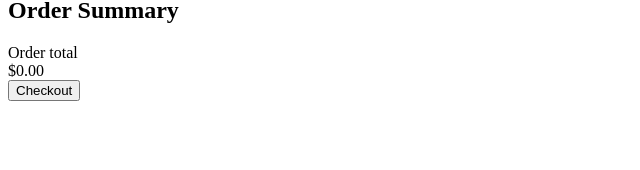
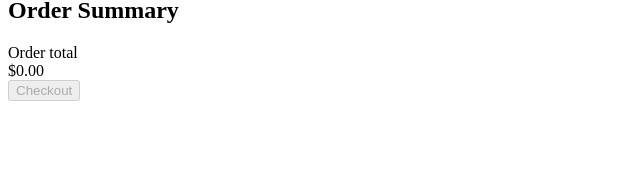
Before and after one commit to ceepu8/ecommerce-client, a Next.js app: page /cart in a window 1280 px wide. Shown: the part 121-291 px from the top of the page, without its empty margins (0-640 px from the left). Built offline with nearby package versions, Linux system fonts and the light colour scheme.

Commit message:
fix(button): add disabled button

```diff
--- a/app/(routes)/cart/components/summary.tsx
+++ b/app/(routes)/cart/components/summary.tsx
@@ -47,7 +47,11 @@ const Summary = () => {
           <Currency value={total} />
         </div>
       </div>
-      <Button onClick={onCheckout} className="w-full mt-6">
+      <Button
+        disabled={items.length === 0}
+        onClick={onCheckout}
+        className="w-full mt-6"
+      >
         Checkout
       </Button>
     </div>
--- a/components/ui/button.tsx
+++ b/components/ui/button.tsx
@@ -13,6 +13,7 @@ const Button = forwardRef<HTMLButtonElement, ButtonProps>(
           className
         )}
         ref={ref}
+        disabled={disabled}
         {...props}
       >
         {children}
```
